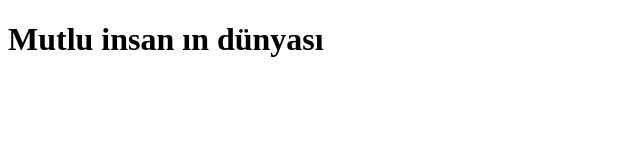
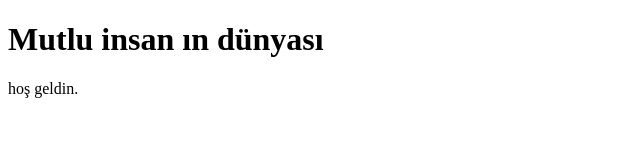
Before and after one commit to mutluinsan/deneme, a plain HTML site: page index.html in a window 1280 px wide. Shown: the full height of the page, 0-640 px from the left. Drawn offline with Linux system fonts and the light colour scheme.

Commit message:
index p ekleme

```diff
--- a/index.html
+++ b/index.html
@@ -8,6 +8,7 @@
 <body>
 
     <h1>Mutlu insan ın dünyası</h1>
+    <p>hoş geldin.</p>
 
 
     <script src="./app.js"></script>
```
